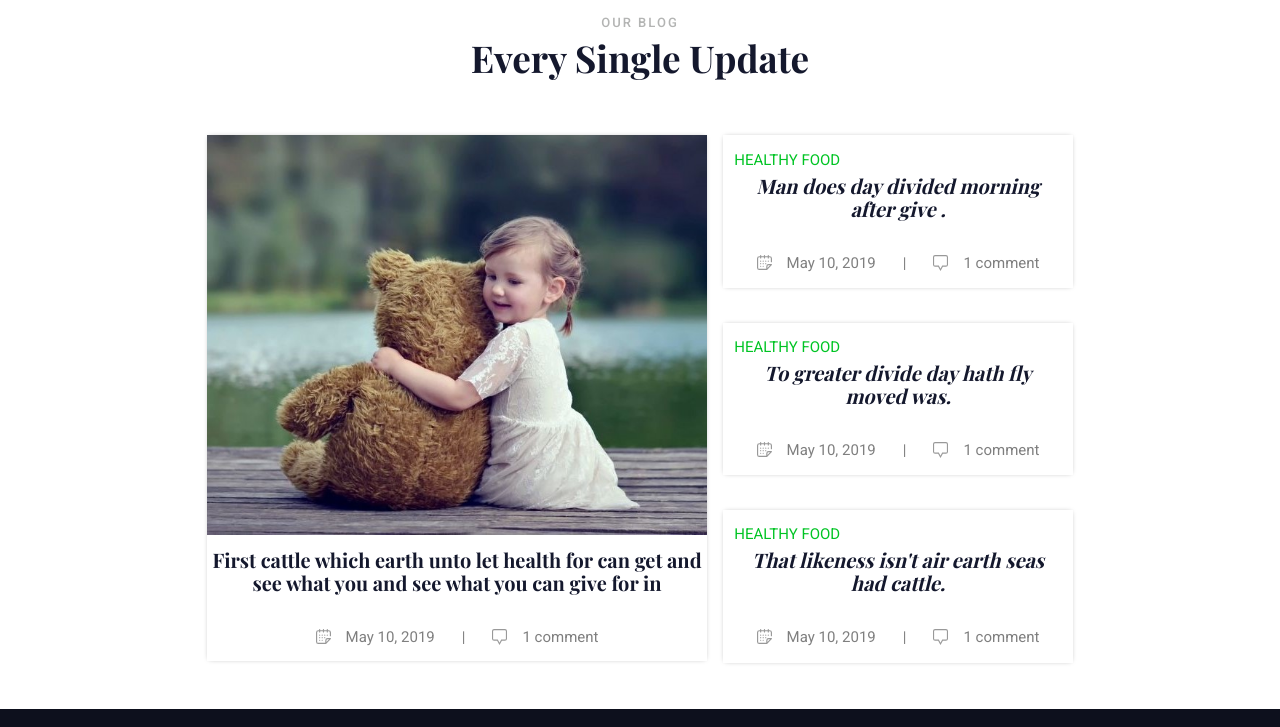
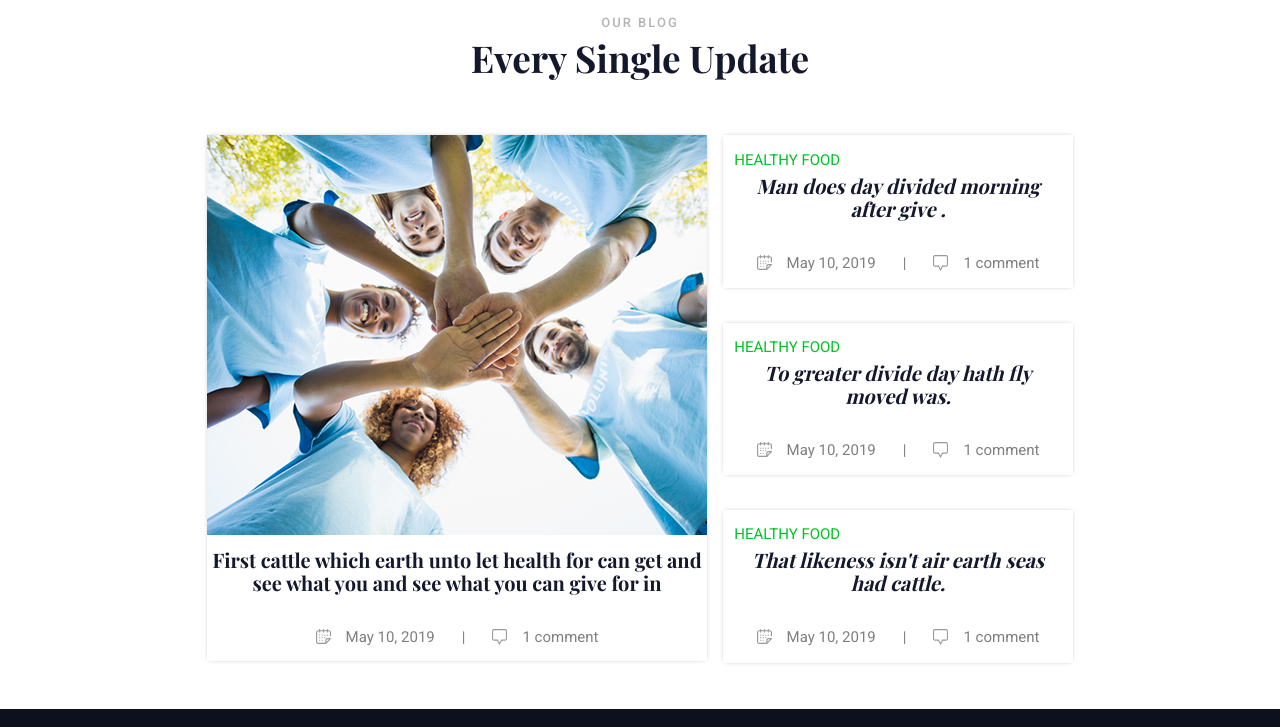
Before and after one commit to TheeWebMaster/Charity, a website: page app/index.html in a window 1280 px wide. Shown: the part 3680-4407 px from the top of the page. Drawn offline with nearby package versions, Linux system fonts and the light colour scheme; a web font is replaced by a local one.

Commit message:
all images are now responsive.

```diff
--- a/app/index.html
+++ b/app/index.html
@@ -313,7 +313,12 @@
     <div class="flex flex--no-wrap-at-m flex--gap flex--justify-content-center">
       <div class="testimonials testimonials--500px-w-atLarge">
         <div class="testimonials__image-wrapper">
-          <img class="lazyload testimonials__image  testimonials__image--bottom-position" data-src="./assets/images/kid-with-a-pet.jpg" alt="kid with a pet">
+          <picture>
+            <source data-srcset="./assets/images/blog/volunteersgroup--large.jpg" media="(min-width:1200px)">
+            <source data-srcset="./assets/images/blog/volunteersgroup--medium.jpg" media="(min-width:750px)">
+            <source data-srcset="./assets/images/blog/volunteersgroup--small.jpg" media="(min-width:530px)">
+            <img class="lazyload" data-src="./assets/images/blog/volunteersgroup--smaller.jpg" alt="A group of volunteers holding hands">
+          </picture>
         </div>
         <div class="testimonials__edge-touch">
           <h2 class="headline headline--black headline--small headline--margin-bottom-large ">First cattle which earth unto let health for can get and see what you and see what you can give for in</h2>
```
Also changed, not shown: app/assets/images/blog/volunteersgroup--large.jpg (added), app/assets/images/blog/volunteersgroup--medium.jpg (added), app/assets/images/blog/volunteersgroup--small.jpg (added), app/assets/images/blog/volunteersgroup--smaller.jpg (added).
